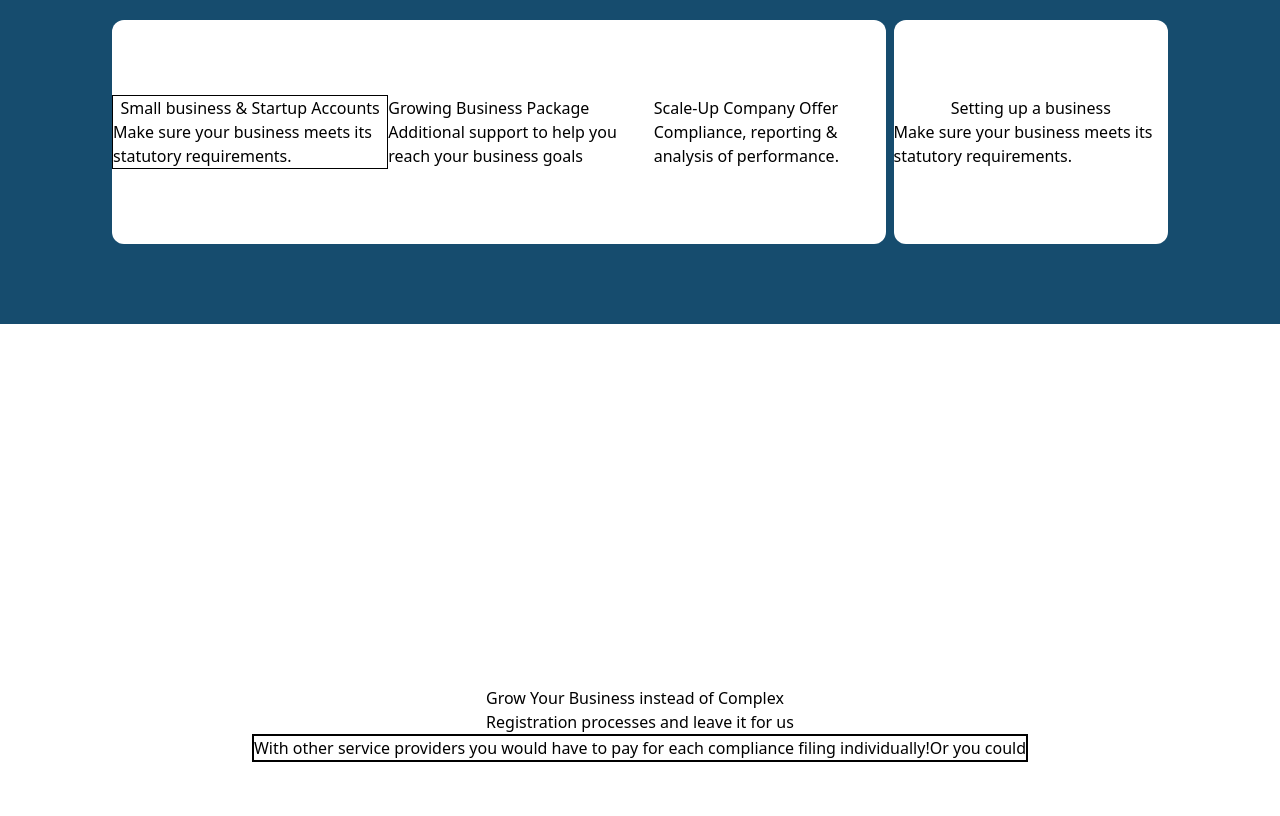
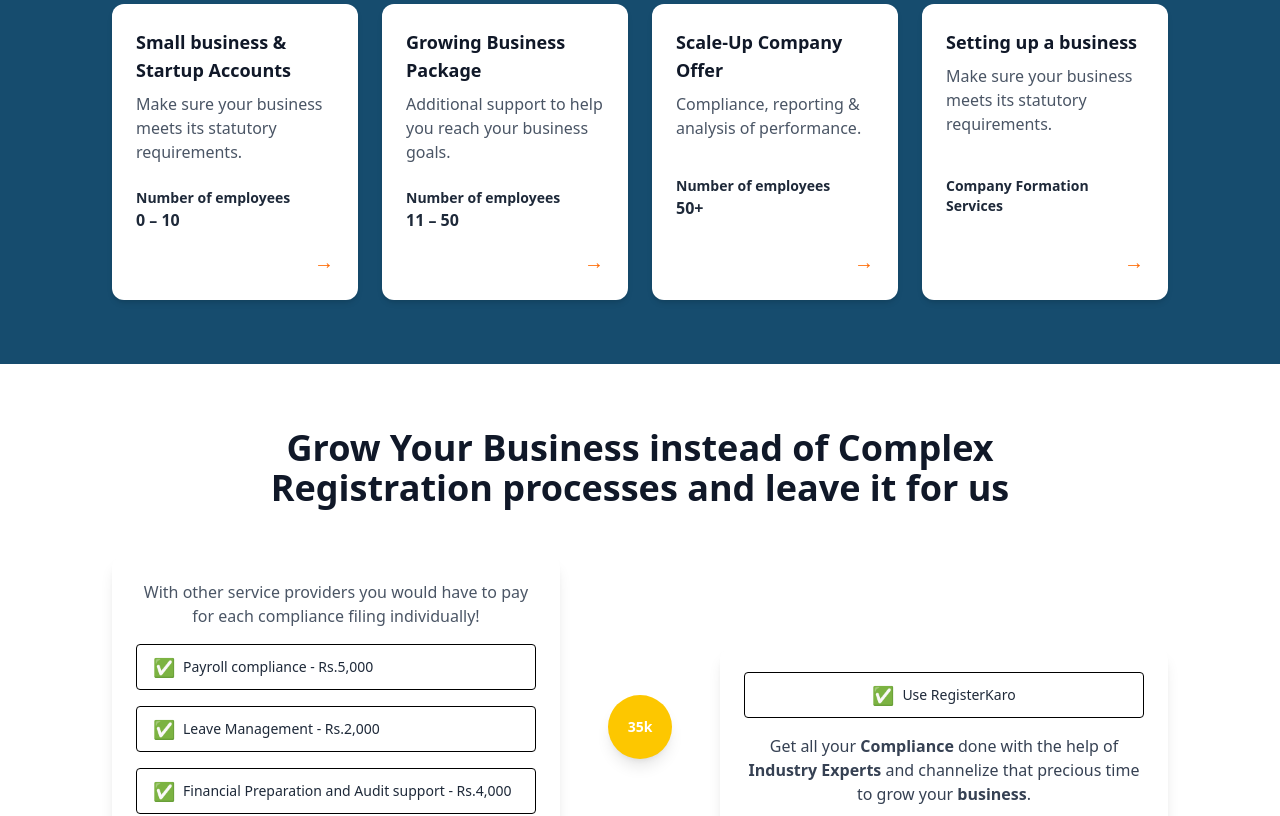
Before and after one commit to SamSwnshi/register_karo, a React (Vite) app: page / in a window 1280 px wide. Shown: the part 2340-3156 px from the top of the page. Built offline with nearby package versions, Linux system fonts and the light colour scheme.

Commit message:
new changes

```diff
--- a/src/component/Card.jsx
+++ b/src/component/Card.jsx
@@ -1,31 +1,80 @@
-import React from 'react'
+import React from 'react';
 
 const Card = () => {
+  return (
+    <div className="bg-[#164C6E] px-6 md:px-28 py-16 w-full">
+      <div className="grid grid-cols-1 md:grid-cols-4 gap-6">
+        {/* Card 1 */}
+        <div className="bg-white rounded-xl p-6 flex flex-col justify-between h-full shadow-md">
+          <div>
+            <h3 className="text-lg font-semibold text-gray-900 mb-2">
+              Small business & Startup Accounts
+            </h3>
+            <p className="text-gray-600 mb-6">
+              Make sure your business meets its statutory requirements.
+            </p>
+          </div>
+          <div>
+            <p className="font-semibold text-sm text-gray-800">Number of employees</p>
+            <p className="text-gray-800 font-bold">0 – 10</p>
+          </div>
+          <div className="mt-4 text-right text-orange-500 text-xl">→</div>
+        </div>
 
-  return (
-    <div className='px-28 bg-[#164C6E] w-full h-96 flex items-center gap-2'>
-      <div className='flex h-56 items-center rounded-xl justify-center bg-white'>
-        <div className=' border flex flex-col justify-between items-center'>
-          <p>Small business & Startup Accounts</p>
-          <p>Make sure your business meets its statutory requirements.</p>
+        {/* Card 2 */}
+        <div className="bg-white rounded-xl p-6 flex flex-col justify-between h-full shadow-md">
+          <div>
+            <h3 className="text-lg font-semibold text-gray-900 mb-2">
+              Growing Business Package
+            </h3>
+            <p className="text-gray-600 mb-6">
+              Additional support to help you reach your business goals.
+            </p>
+          </div>
+          <div>
+            <p className="font-semibold text-sm text-gray-800">Number of employees</p>
+            <p className="text-gray-800 font-bold">11 – 50</p>
+          </div>
+          <div className="mt-4 text-right text-orange-500 text-xl">→</div>
         </div>
-        <hr />
-        <div>
-          <p>Growing Business Package</p>
-          <p>Additional support to help you reach your business goals</p>
+
+        {/* Card 3 */}
+        <div className="bg-white rounded-xl p-6 flex flex-col justify-between h-full shadow-md">
+          <div>
+            <h3 className="text-lg font-semibold text-gray-900 mb-2">
+              Scale-Up Company Offer
+            </h3>
+            <p className="text-gray-600 mb-6">
+              Compliance, reporting & analysis of performance.
+            </p>
+          </div>
+          <div>
+            <p className="font-semibold text-sm text-gray-800">Number of employees</p>
+            <p className="text-gray-800 font-bold">50+</p>
+          </div>
+          <div className="mt-4 text-right text-orange-500 text-xl">→</div>
         </div>
-        <div>
-          <p>Scale-Up Company Offer</p>
-          <p>Compliance, reporting & analysis of performance.</p>
+
+        {/* Card 4 */}
+        <div className="bg-white rounded-xl p-6 flex flex-col justify-between h-full shadow-md">
+          <div>
+            <h3 className="text-lg font-semibold text-gray-900 mb-2">
+              Setting up a business
+            </h3>
+            <p className="text-gray-600 mb-6">
+              Make sure your business meets its statutory requirements.
+            </p>
+          </div>
+          <div>
+            <p className="font-semibold text-sm text-gray-800">
+              Company Formation Services
+            </p>
+          </div>
+          <div className="mt-4 text-right text-orange-500 text-xl">→</div>
         </div>
       </div>
-      <div className='flex h-56 items-center rounded-xl justify-center bg-white flex-col'>
-        <p>Setting up a business</p>
-        <p>Make sure your business meets its statutory requirements.</p>
+    </div>
+  );
+};
 
-      </div>
-    </div>
-  )
-}
-
-export default Card
+export default Card;
--- a/src/component/GetStarted.jsx
+++ b/src/component/GetStarted.jsx
@@ -1,22 +1,57 @@
-import React from 'react'
+import React from 'react';
 
 const GetStarted = () => {
   return (
-    <div className='px-28 flex flex-col h-screen items-center justify-center'>
-      <div>
-        <p>Grow Your Business instead of Complex <br/>
-        Registration processes and leave it for us</p>
+    <div className="px-6 md:px-28 py-16 bg-white">
+      {/* Header */}
+      <div className="text-center mb-12">
+        <h2 className="text-2xl md:text-4xl font-semibold text-gray-900">
+          Grow Your Business instead of Complex <br />
+          Registration processes and leave it for us
+        </h2>
       </div>
-      <div className='flex justify-between border-2'>
-        <div>
-          <p>With other service providers you would have to pay for each compliance filing individually!</p>
+
+      {/* Main Section */}
+      <div className="relative flex flex-col lg:flex-row items-center justify-center gap-12">
+
+        {/* Left Card */}
+        <div className="bg-white rounded-xl shadow-lg p-6 w-full max-w-md space-y-4">
+          <p className="text-gray-600 mb-4 text-center">
+            With other service providers you would have to pay for each compliance filing individually!
+          </p>
+          {[
+            'Payroll compliance - Rs.5,000',
+            'Leave Management - Rs.2,000',
+            'Financial Preparation and Audit support - Rs.4,000',
+            'Annual general Meeting Minutes - Rs.1,000',
+            'Maintenance of Statutory Registers - Rs.1,000',
+          ].map((item, index) => (
+            <div key={index} className="border rounded px-4 py-2 flex items-center gap-2">
+              <span className="text-orange-500 text-lg">✅</span>
+              <span className="text-gray-800 text-sm">{item}</span>
+            </div>
+          ))}
         </div>
-        <div>
-          <p>Or you could</p>
+
+        {/* Yellow Badge */}
+        <div className="absolute lg:relative -top-4 lg:top-1/2 lg:-translate-y-1/2 bg-yellow-400 text-white font-bold text-sm w-16 h-16 flex items-center justify-center rounded-full shadow-lg z-10">
+          35k
+        </div>
+
+        {/* Right Card */}
+        <div className="bg-white rounded-xl shadow-lg p-6 w-full max-w-md text-center space-y-4">
+          <div className="border rounded px-4 py-2 flex items-center justify-center gap-2">
+            <span className="text-orange-500 text-lg">✅</span>
+            <span className="text-gray-800 text-sm">Use RegisterKaro</span>
+          </div>
+          <p className="text-gray-700">
+            Get all your <span className="font-semibold">Compliance</span> done with the help of <span className="font-semibold">Industry Experts</span> and channelize that precious time to grow your <span className="font-semibold">business</span>.
+          </p>
+          <button className="text-orange-500 font-semibold hover:underline">Get Started!</button>
         </div>
       </div>
     </div>
-  )
-}
+  );
+};
 
-export default GetStarted
+export default GetStarted;
```
